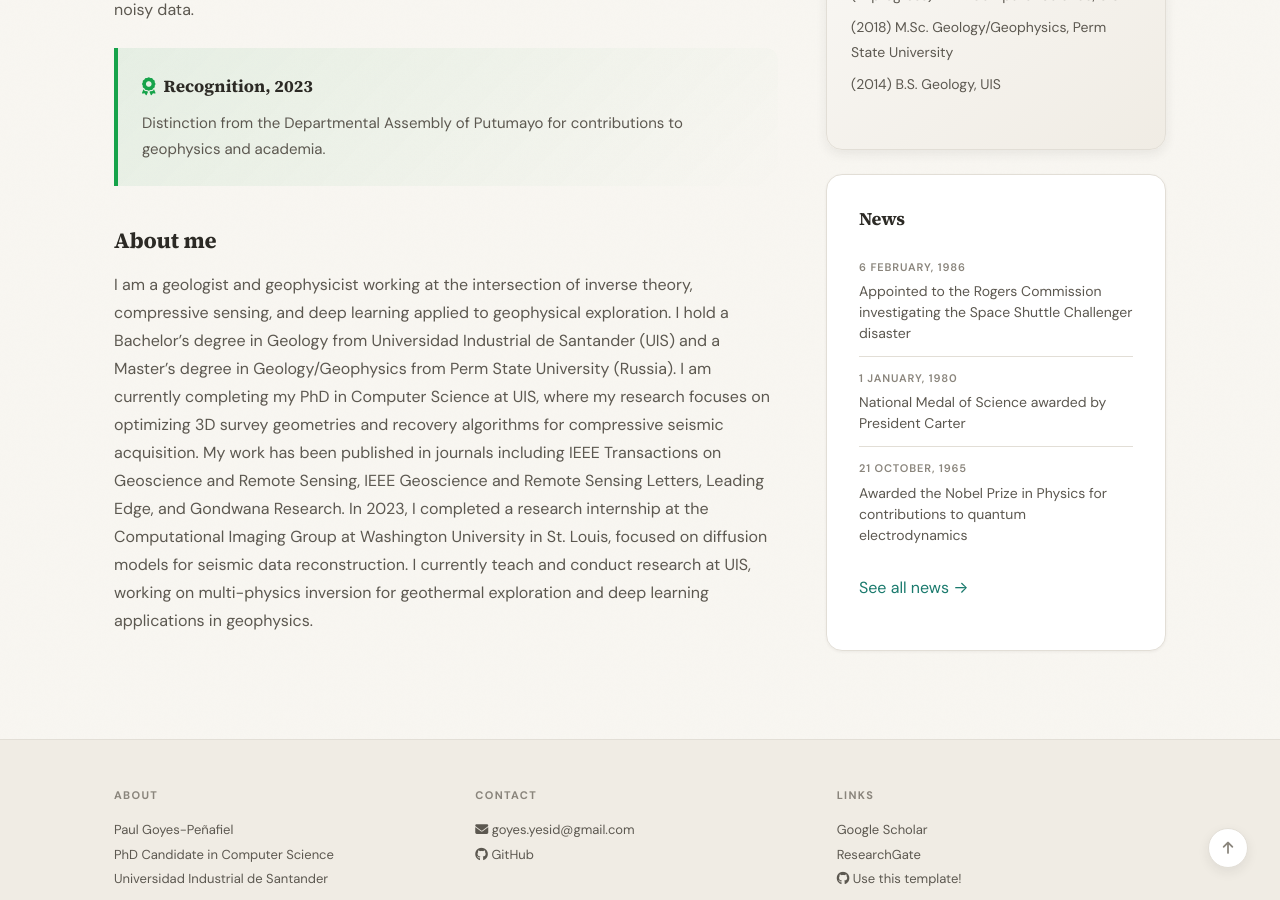
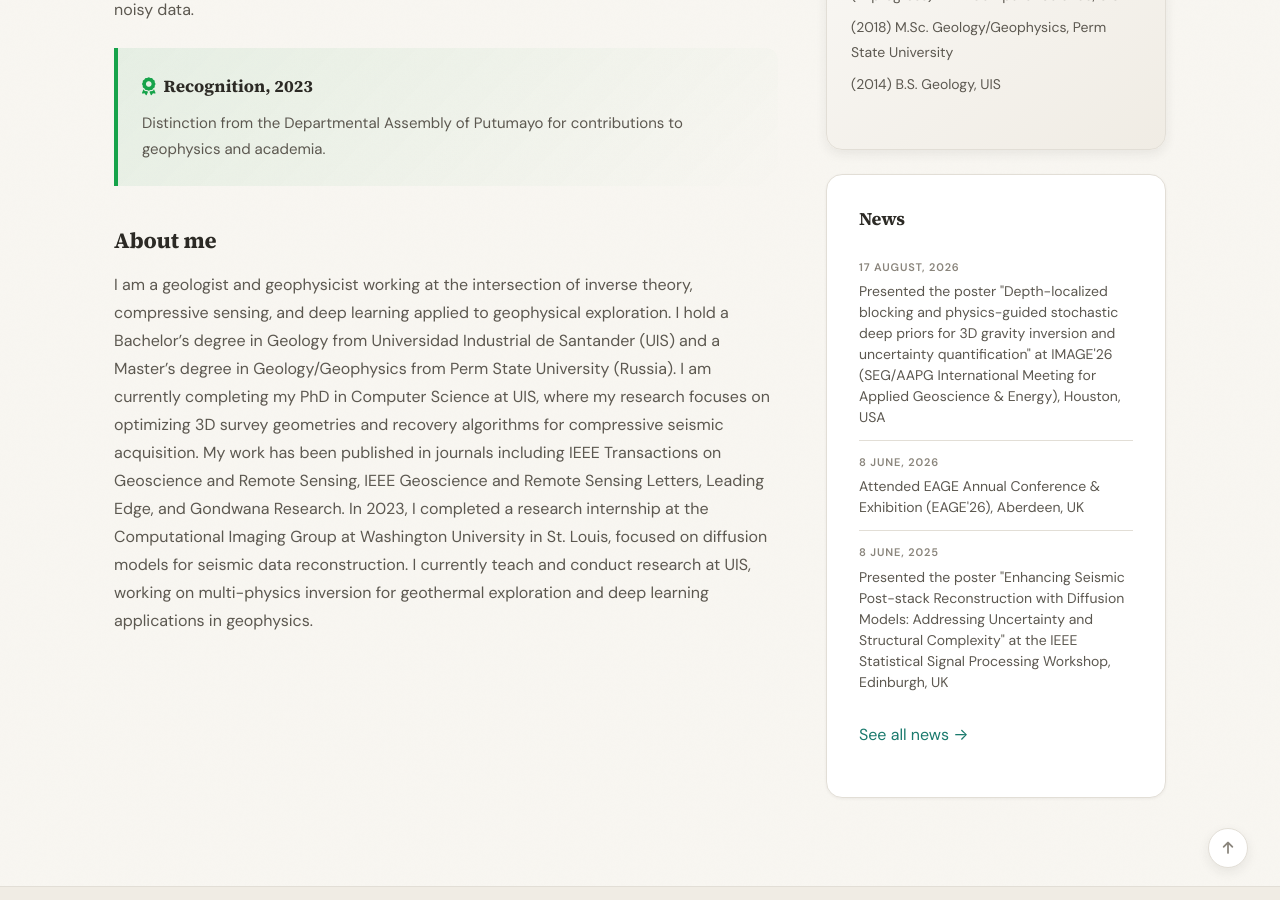
Before and after one commit to PAULGOYES/paulgoyes.github.io, a Jekyll site: the page built from _pages/home.md, in a window 1280 px wide and 900 px high, scrolled down 479 px. Built offline with Jekyll 4.4.1, drawn with Linux system fonts in a browser that asks for light colours; a style sheet for code colours, icons or effects is not loaded.

Commit message:
Revise news entries with new dates and headlines
Updated news items with recent presentations and events.

```diff
--- a/_data/news.yml
+++ b/_data/news.yml
@@ -1,20 +1,18 @@
 # News items shown on the home page sidebar.
 # The 3 most recent are shown; all appear on /allnews.
 # Each entry needs: date, headline
-- date: 6 February, 1986
-  headline: "Appointed to the Rogers Commission investigating the Space Shuttle Challenger disaster"
 
-- date: 1 January, 1980
-  headline: "National Medal of Science awarded by President Carter"
+- date: 17 August, 2026
+  headline: "Presented the poster \"Depth-localized blocking and physics-guided stochastic deep priors for 3D gravity inversion and uncertainty quantification\" at IMAGE'26 (SEG/AAPG International Meeting for Applied Geoscience & Energy), Houston, USA"
 
-- date: 21 October, 1965
-  headline: "Awarded the Nobel Prize in Physics for contributions to quantum electrodynamics"
+- date: 8 June, 2026
+  headline: "Attended EAGE Annual Conference & Exhibition (EAGE'26), Aberdeen, UK"
 
-- date: 1 September, 1961
-  headline: "The Feynman Lectures on Physics begins publication"
+- date: 8 June, 2025
+  headline: "Presented the poster \"Enhancing Seismic Post-stack Reconstruction with Diffusion Models: Addressing Uncertainty and Structural Complexity\" at the IEEE Statistical Signal Processing Workshop, Edinburgh, UK"
 
-- date: 1 June, 1959
-  headline: "Delivered 'There's Plenty of Room at the Bottom' talk at Caltech APS meeting"
+- date: 13 March, 2023
+  headline: "Presented \"Divergence-based Regularization for End-to-End Sensing Matrix Optimization in Compressive Sampling Systems\" at SIGNAL 2023, Barcelona, Spain"
 
-- date: 1 January, 1951
-  headline: "Joined the faculty at California Institute of Technology"
+- date: 27 September, 2022
+  headline: "Presented \"Spatial-Resolution Enhancement in MASW Seismic Acquisition via Compressive Sensing\" at the SEG Near-Surface Modeling and Imaging Workshop, Muscat, Oman"
```
